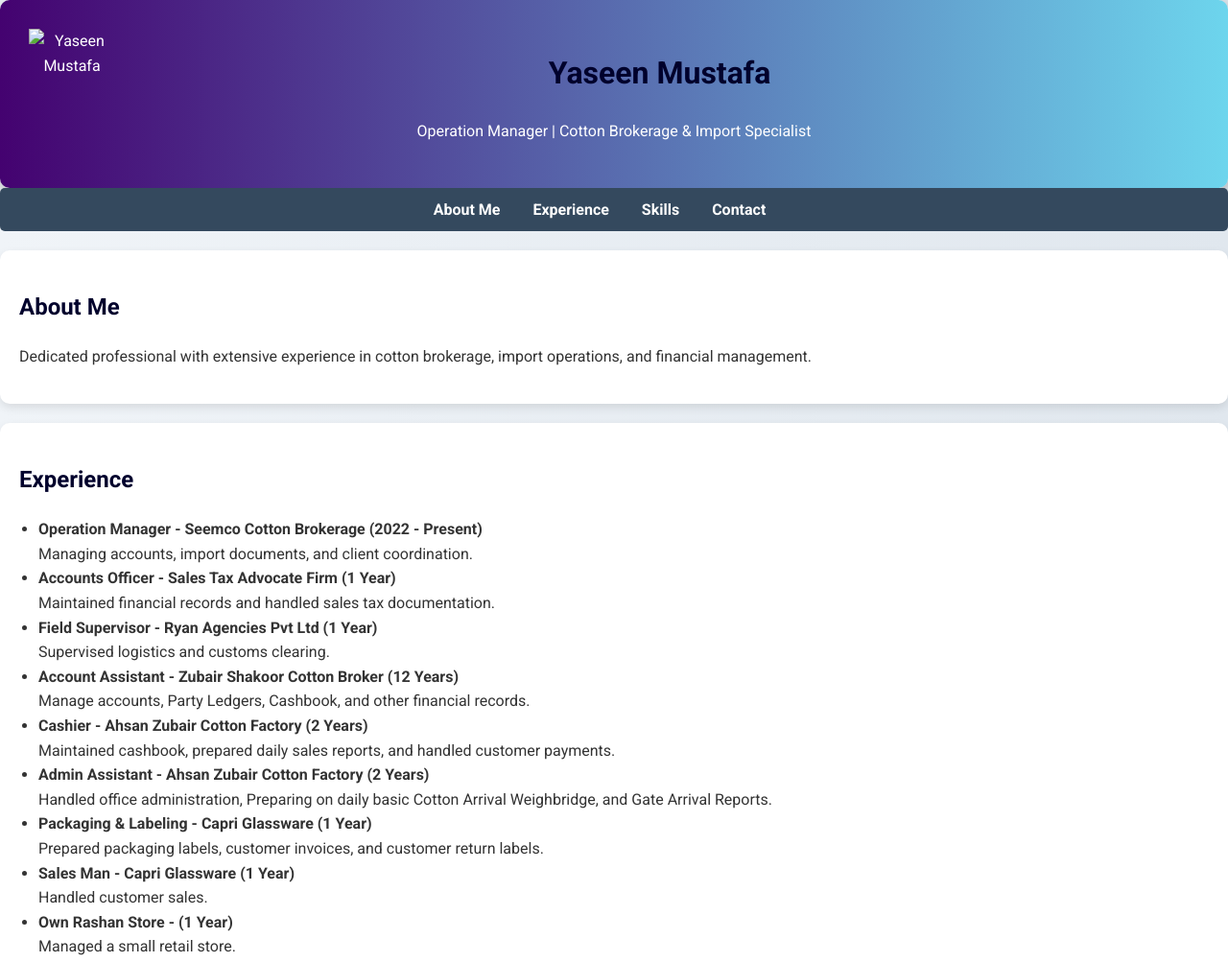
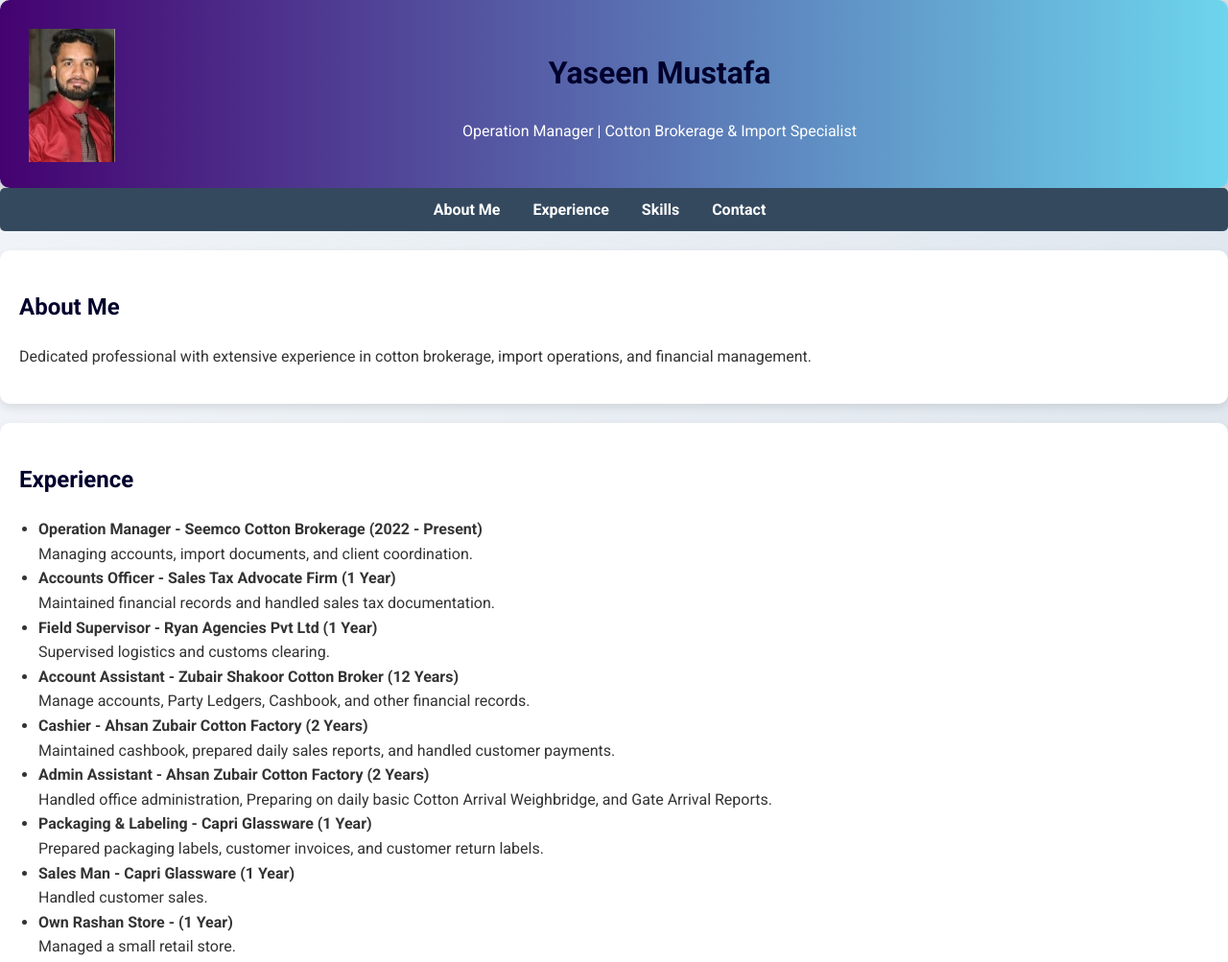
Before and after one commit to yaseenmustafa/my-portfolio, a plain HTML site: page index.html in a window 1280 px wide. Shown: the top 1003 px of the page at 96% size. Drawn offline with Linux system fonts and the light colour scheme; files whose address does not match are found by name.

Commit message:
Update index.html

```diff
--- a/index.html
+++ b/index.html
@@ -11,7 +11,7 @@
 
     <!-- Header Section -->
     <header>
-        <img src="images/yaseen.jpg" alt="Yaseen Mustafa" style="width: 90px; height: auto; float: left; margin-right: 5px;">
+        <img src="C:\Users\Dell 5440\Desktop\GEN AI\my  portfolio\images\yaseen.jpg" alt="Yaseen Mustafa" style="width: 90px; height: auto; float: left; margin-right: 5px;">
         <h1>Yaseen Mustafa</h1>
         <p>Operation Manager | Cotton Brokerage & Import Specialist</p>
     </header>
```
